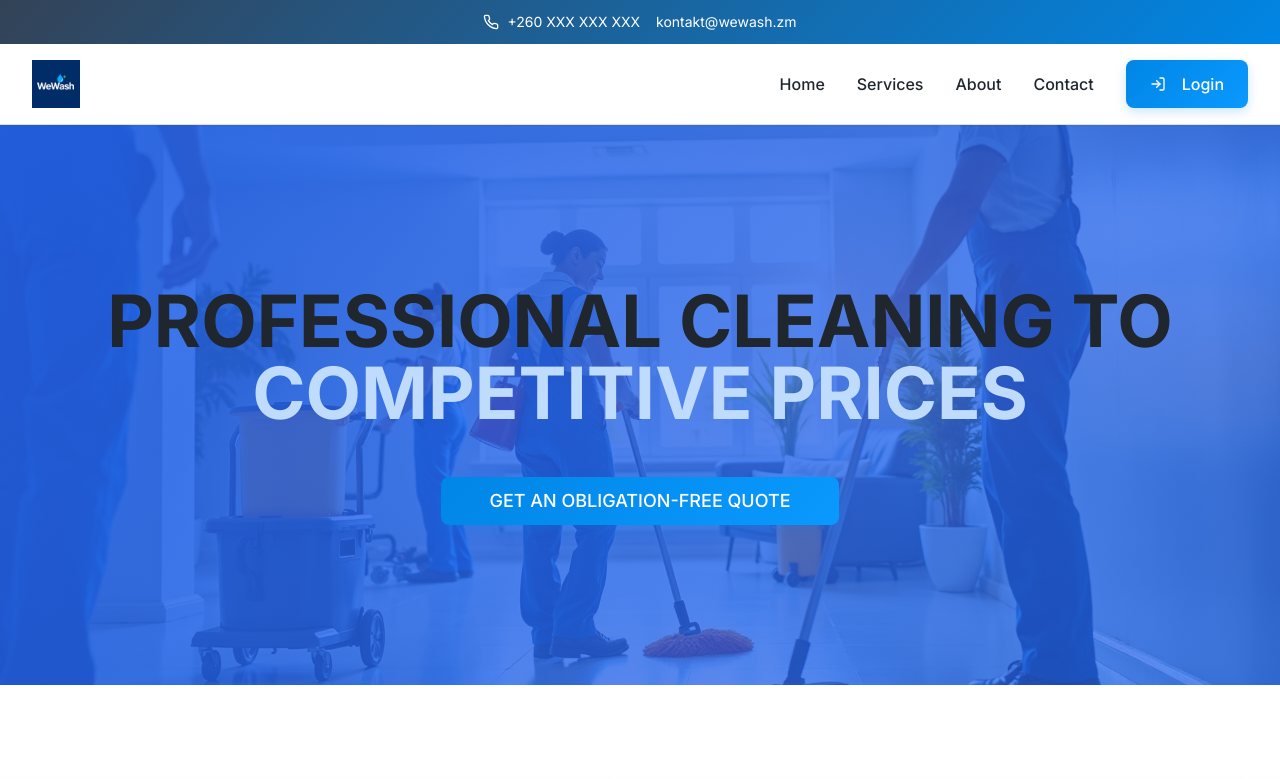
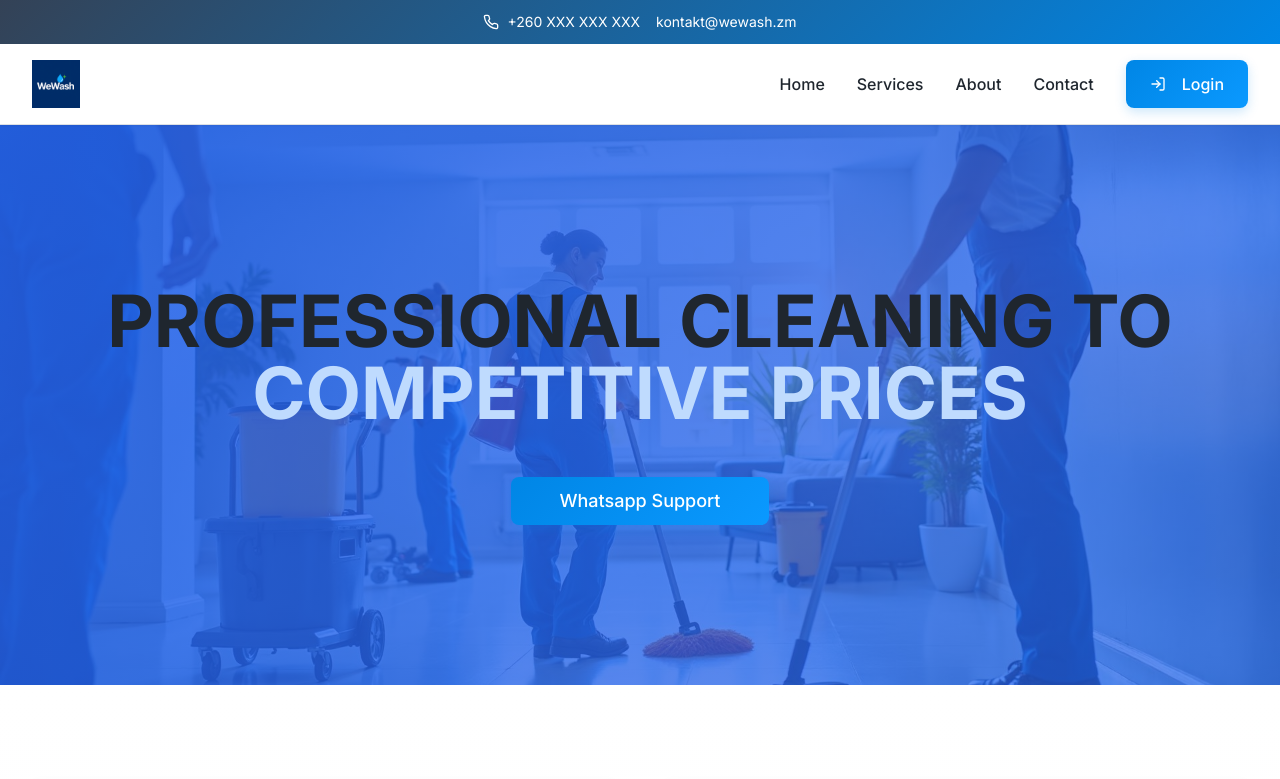
Before and after one commit to wemuve/wash-global, a React (Vite) app: page / in a window 1280 px wide. Shown: the top 779 px of the page. Built offline with nearby package versions, Linux system fonts and the light colour scheme.

Commit message:
Change button text
Change the text of the "GET AN OBLIGATION-FREE QUOTE" button to "Whatsapp Support".

```diff
--- a/src/pages/Index.tsx
+++ b/src/pages/Index.tsx
@@ -123,7 +123,7 @@ const Index = () => {
               onClick={() => navigate('/booking')}
               className="btn-palmgren text-lg px-12 py-6"
             >
-              GET AN OBLIGATION-FREE QUOTE
+              Whatsapp Support
             </Button>
           </div>
         </div>
@@ -347,7 +347,7 @@ const Index = () => {
               onClick={() => navigate('/booking')}
               className="btn-palmgren mb-8"
             >
-              GET AN OBLIGATION-FREE QUOTE
+              Whatsapp Support
             </Button>
           </div>
 
```
